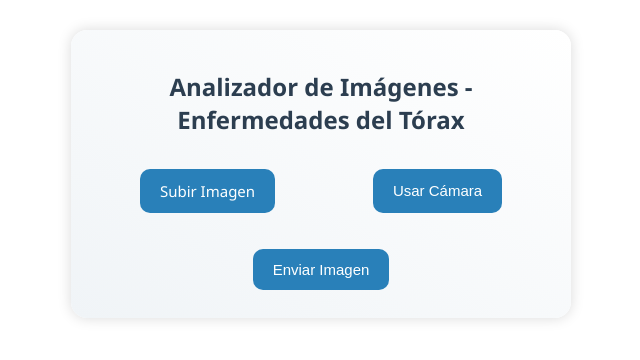
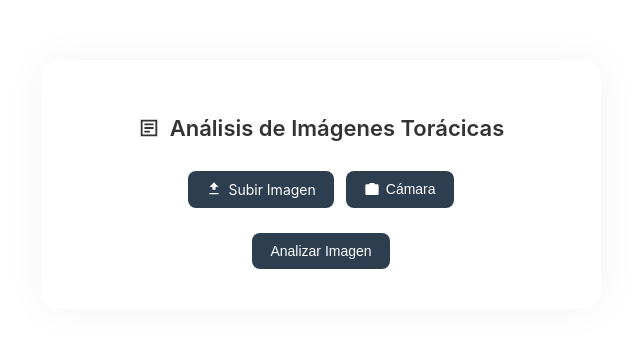
Before and after one commit to jhonatanT04/Proyecto-ia, an Angular app in the folder proyecto-ia/: page /image in a window 1280 px wide. Shown: the top 360 px of the page, without its empty margins (319-959 px from the left). Built offline with nearby package versions, Linux system fonts and the light colour scheme.

Commit message:
Modificaciones en estilos

```diff
--- a/proyecto-ia/src/app/image/image.component.html
+++ b/proyecto-ia/src/app/image/image.component.html
@@ -1,28 +1,47 @@
-<div class="container">
-  <h2> Analizador de Imágenes - Enfermedades del Tórax</h2>
+<div class="analyzer-container">
+  <h1>
+    <svg width="22" height="22" fill="currentColor" viewBox="0 0 24 24">
+      <path d="M3 3v18h18V3H3zm16 16H5V5h14v14zM7 7h10v2H7V7zm0 4h10v2H7v-2zm0 4h6v2H7v-2z" />
+    </svg>
+    Análisis de Imágenes Torácicas
+  </h1>
 
-  <div class="button-group">
-    <label class="file-btn">
-     Subir Imagen
-      <input type="file" accept="image/*" (change)="onFileSelected($event)" capture="environment">
+  <div class="actions">
+    <label class="upload-btn">
+      <svg width="16" height="16" viewBox="0 0 24 24" fill="none">
+        <path d="M5 20h14v-2H5v2zm7-18L5.33 9h4.34v4h4.66V9h4.34L12 2z" fill="currentColor"/>
+      </svg>
+      Subir Imagen
+      <input type="file" accept="image/*" (change)="onFileSelected($event)">
     </label>
-    <button class="cam-btn" (click)="startCamera()"> Usar Cámara</button>
+
+    <button class="camera-btn" (click)="startCamera()">
+      <svg width="16" height="16" viewBox="0 0 24 24" fill="none">
+        <path d="M20 5h-3.17L15 3H9L7.17 5H4c-1.1 0-2 .9-2 2v12a2
+                 2 0 002 2h16a2 2 0 002-2V7c0-1.1-.9-2-2-2z" fill="currentColor"/>
+      </svg>
+      Cámara
+    </button>
   </div>
 
-  <div *ngIf="imagePreview" class="preview">
+  <div class="media-preview" *ngIf="imagePreview">
     <img [src]="imagePreview" alt="Vista previa" />
   </div>
 
-  <video #video width="100%" autoplay *ngIf="cameraActive"></video>
+  <video #video autoplay *ngIf="cameraActive" class="video-preview"></video>
   <canvas #canvas style="display: none;"></canvas>
 
   <div class="controls" *ngIf="cameraActive">
-    <button (click)="capturePhoto()"> Capturar y Analizar</button>
-    <button (click)="stopCamera()"> Cancelar</button>
+    <button class="capture-btn" (click)="capturePhoto()">Capturar</button>
+    <button class="cancel-btn" (click)="stopCamera()">Cancelar</button>
   </div>
 
-  <button class="submit-btn" (click)="uploadImage()" [disabled]="!selectedImage || loading"> Enviar Imagen</button>
+  <button class="submit-btn" (click)="uploadImage()" [disabled]="!selectedImage || loading">
+    Analizar Imagen
+  </button>
 
-  <div class="result" *ngIf="loading">Procesando...</div>
-  <div class="result" *ngIf="predictionResult">Resultado: {{ predictionResult }}</div>
+  <div class="feedback" *ngIf="loading">Analizando...</div>
+  <div class="feedback result" *ngIf="predictionResult">
+    <strong>Resultado:</strong> {{ predictionResult }}
+  </div>
 </div>
--- a/proyecto-ia/src/app/image/image.component.scss
+++ b/proyecto-ia/src/app/image/image.component.scss
@@ -1,56 +1,89 @@
-.container {
-  max-width: 460px;
-  margin: 30px auto;
+.analyzer-container {
+  max-width: 500px;
+  margin: 60px auto;
+  padding: 40px 30px;
+  border-radius: 18px;
+  background: #ffffff;
+  box-shadow: 0 0 40px rgba(0, 0, 0, 0.05);
+  font-family: 'Inter', 'Segoe UI', sans-serif;
+  color: #1a1a1a;
   text-align: center;
-  padding: 20px;
-  border-radius: 16px;
-  box-shadow: 0 0 14px rgba(0,0,0,0.15);
-  background: linear-gradient(to top right, #f0f4f7, #ffffff);
-  font-family: "Segoe UI", sans-serif;
 }
 
-h2 {
+h1 {
+  font-size: 22px;
+  font-weight: 600;
+  margin-bottom: 30px;
+  display: flex;
+  align-items: center;
+  justify-content: center;
+  gap: 10px;
+  color: #333;
+}
+
+.actions {
+  display: flex;
+  justify-content: center;
+  gap: 12px;
   margin-bottom: 25px;
+  flex-wrap: wrap;
+}
+
+.upload-btn,
+.camera-btn,
+.capture-btn,
+.cancel-btn,
+.submit-btn {
+  background-color: #2c3e50;
+  color: #fff;
+  padding: 10px 18px;
+  font-size: 14px;
+  border: none;
+  border-radius: 8px;
+  display: inline-flex;
+  align-items: center;
+  gap: 6px;
+  cursor: pointer;
+  transition: all 0.25s ease;
+}
+
+.upload-btn input {
+  display: none;
+}
+
+.upload-btn:hover,
+.camera-btn:hover,
+.capture-btn:hover,
+.cancel-btn:hover,
+.submit-btn:hover {
+  background-color: #1b2a38;
+}
+
+.cancel-btn {
+  background-color: #c0392b;
+}
+
+.media-preview img,
+.video-preview {
+  width: 100%;
+  border-radius: 12px;
+  margin-bottom: 20px;
+  box-shadow: 0 4px 18px rgba(0, 0, 0, 0.06);
+}
+
+.controls {
+  display: flex;
+  justify-content: center;
+  gap: 10px;
+  margin-bottom: 20px;
+}
+
+.feedback {
+  margin-top: 20px;
+  font-size: 15px;
   color: #2c3e50;
 }
 
-.button-group {
-  display: flex;
-  justify-content: space-around;
-  margin-bottom: 20px;
-  flex-wrap: wrap;
+.result {
+  font-weight: 600;
 }
-
-.file-btn, .cam-btn, .submit-btn, .controls button {
-  background-color: #2980b9;
-  color: white;
-  padding: 12px 20px;
-  font-size: 15px;
-  border: none;
-  border-radius: 10px;
-  cursor: pointer;
-  margin: 8px 5px;
-  transition: background-color 0.3s ease;
-}
-
-.file-btn:hover, .cam-btn:hover, .submit-btn:hover, .controls button:hover {
-  background-color: #1f618d;
-}
-
-.file-btn input {
-  display: none;
-}
-
-.preview img {
-  max-width: 100%;
-  border-radius: 10px;
-  box-shadow: 0 0 10px rgba(0,0,0,0.2);
-  margin-bottom: 20px;
-}
-
-.result {
-  margin-top: 20px;
-  font-weight: bold;
-  color: #34495e;
-  font-size: 16px;
-}
```
Also changed, not shown: 1 other file (tests, documents, lock files or other folders).
